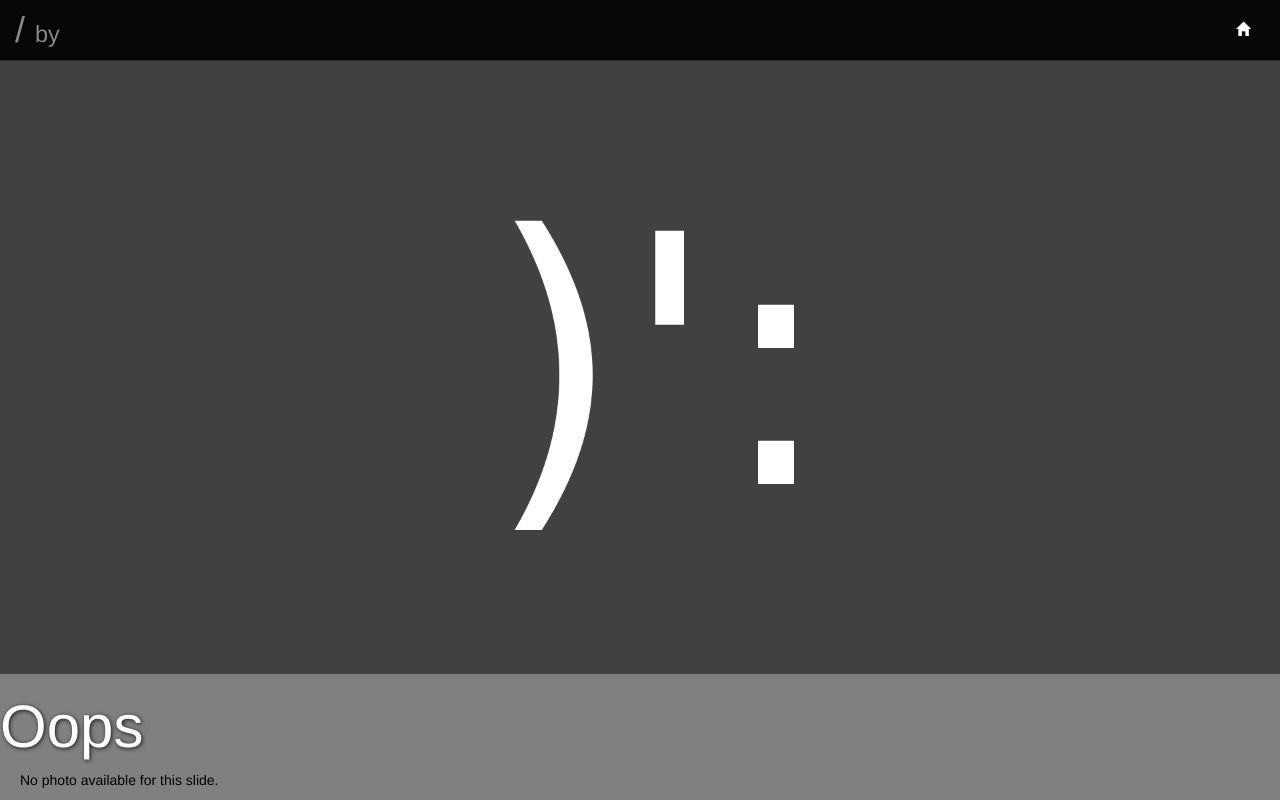
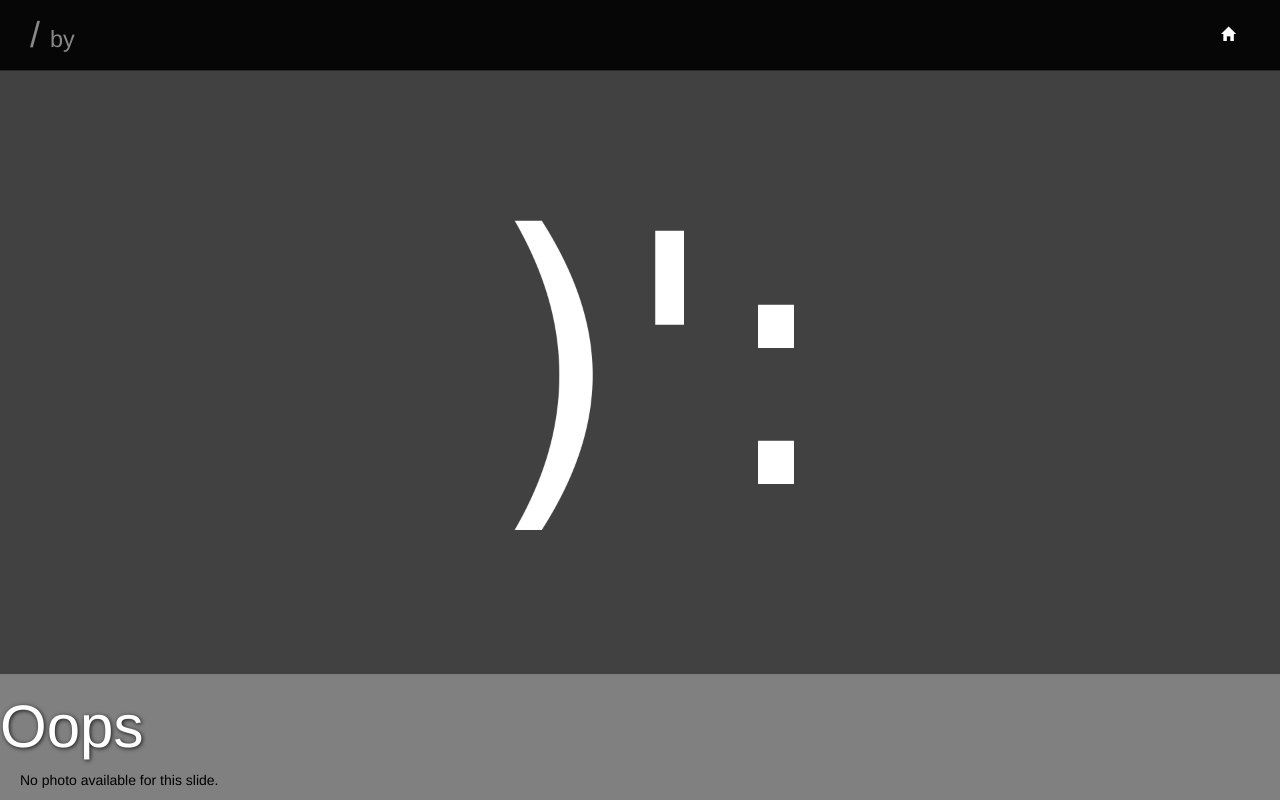
Before and after one commit to aimxhaisse/siduree, a Flask app: template app/templates/view-slide.html in a window 1280 px wide. Run offline with Flask 2, Linux system fonts and the light colour scheme; the template is opened without the code that fills it, so the values that code supplies are empty; some libraries are stand-ins or nearby versions; some web fonts are replaced.

Commit message:
[app] reworked view-slide cosmetic changes.

```diff
--- a/app/static/css/siduree-slide.css
+++ b/app/static/css/siduree-slide.css
@@ -68,4 +68,6 @@
 #view-slide-top {
     padding-left: 30px;
     padding-right: 30px;
+    padding-top: 5px;
+    padding-bottom: 5px;
 }
--- a/app/templates/base-slide.html
+++ b/app/templates/base-slide.html
@@ -25,15 +25,15 @@
 
     <div class="container-fluid navbar navbar-default navbar-fixed-top" id="view-slide-top">
       <div class="row">
-	<div class="navbar-header">
+	<div class="navbar-header col-md-9">
           <h1>
 	    <span class="text-muted">{{ nb_offset }}/{{ nb_items }}</span>
 	    {{ slide.title }} <small>by <a href="{{ url_for('view_user', user_id = slide.journey.user.id) }}">{{ slide.journey.user.login }}</a></small>
 	  </h1>
 	</div>
 
-	<div class="pull-right header-right-items">
-	  <ul class="nav nav-pills pull-right">
+	<div class="col-md-3">
+	  <ul class="header-right-items nav nav-pills pull-right">
 	    {% if next_slide %}
 	    <li>
 	      <a class="btn btn-default btn-success" href="{{ url_for('view_slide', slide_id=next_slide.id) }}">
```
